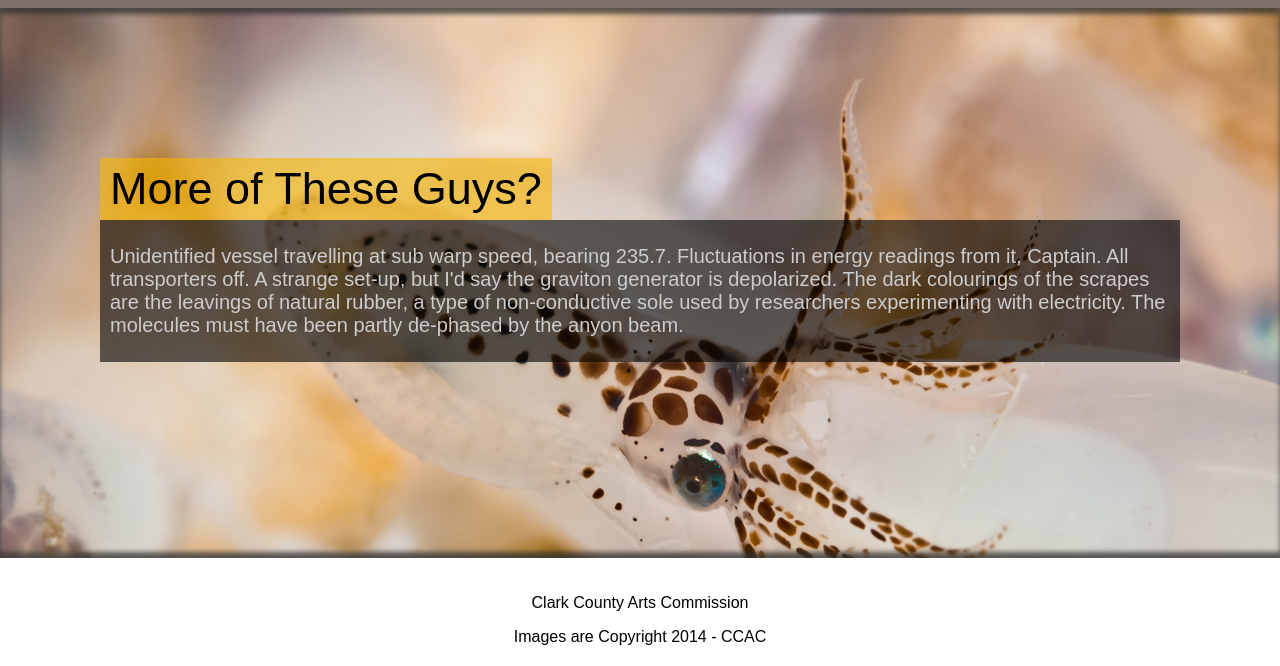
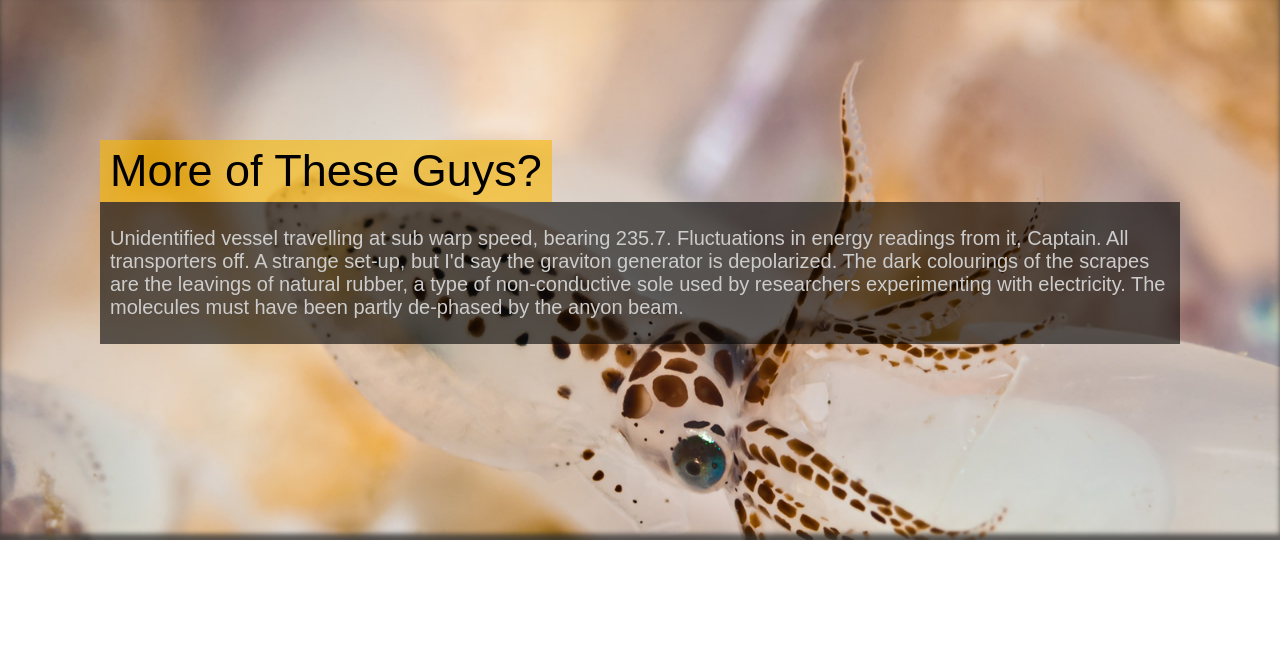
Before and after one commit to IsoLennox/CSS3Parallax, a plain HTML site: page index.html in a window 1280 px wide. Shown: the part 2919-3585 px from the top of the page. After the commit the page ends 3459 px from the top, so only its background shows below. Drawn offline with Linux system fonts and the light colour scheme.

Commit message:
Added Screenshot

```diff
--- a/index.html
+++ b/index.html
@@ -112,7 +112,6 @@ It indicates a synchronic distortion in the areas emanating triolic waves. The c
 
 
 <div class="content right">
-  <img style="float:left;margin-top:10px;margin-left:100px;" src="Logo/yellow.png" alt="Neux Logo"/>
   <h2>HEders</h2>
 <p>
 Now what are the possibilities of warp drive? Cmdr Riker's nervous system has been invaded by an unknown microorganism. The organisms fuse to the nerve, intertwining at the molecular level. That's why the transporter's biofilters couldn't extract it. The vertex waves show a K-complex corresponding to an REM state. The engineering section's critical. Destruction is imminent. Their robes contain ultritium, highly explosive, virtually undetectable by your transporter.
@@ -202,9 +201,4 @@ Unidentified vessel travelling at sub warp speed, bearing 235.7. Fluctuations in
 
 
 
-
-<div id="footer">
-   <p>Clark County Arts Commission</p>
-  Images are Copyright 2014 - CCAC</div>
-
 </body></html>
```
Also changed, not shown: images/projectsthumbnails/css3parallax.PNG (added), 2 other files.
